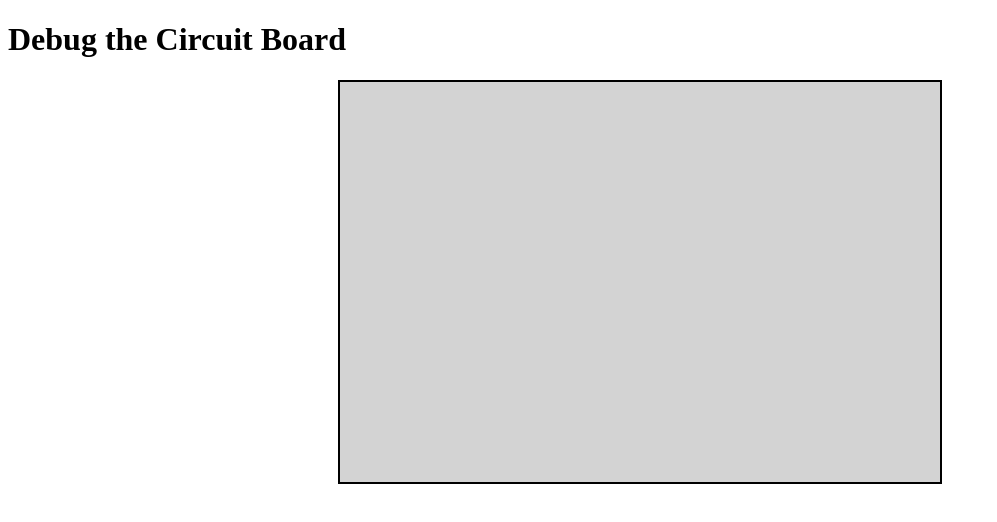
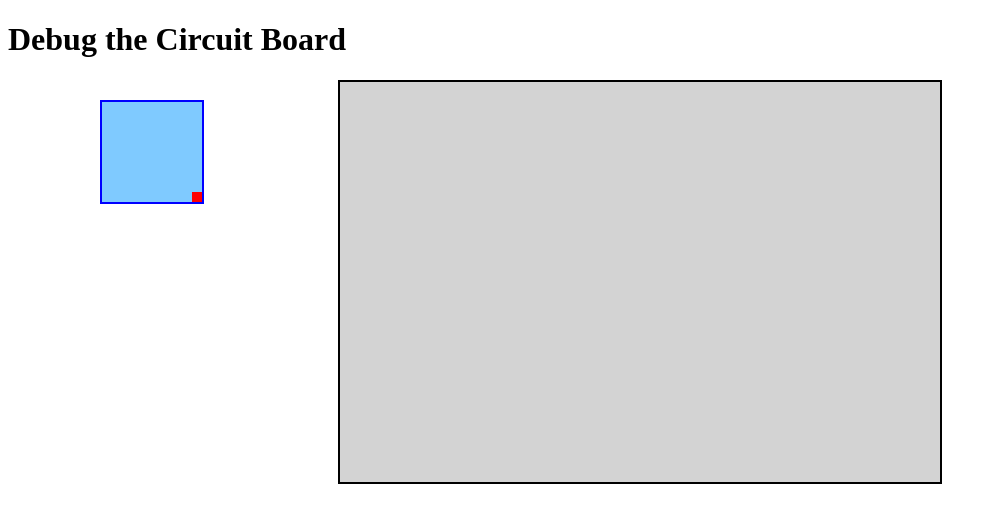
Before and after one commit to NainAbdi/board_simulator, a React (Vite) app: page / in a window 1280 px wide. Shown: the top 522 px of the page, without its empty margins (0-997 px from the left). Built offline with nearby package versions, Linux system fonts and the light colour scheme.

Commit message:
resizable_square
Added component for pads

```diff
--- a/src/App.tsx
+++ b/src/App.tsx
@@ -1,11 +1,13 @@
 import './styles/App.css'
 import CircuitBoard from './components/CircuitBoard';
+import DraggableResizableSquare from './components/DraggableResizableSquare'
 
 export default function App() {
   return (
     <main>
       <h1>Debug the Circuit Board</h1>
       <CircuitBoard />
+      <DraggableResizableSquare />
     </main>
   );
 }
--- /dev/null
+++ b/src/components/DraggableResizableSquare.tsx
@@ -0,0 +1,74 @@
+import React, { useState } from 'react';
+import '../styles/DraggableResizableSquare.css'; // Create a CSS file for styles
+
+const DraggableResizableSquare = () => {
+  const [position, setPosition] = useState({ x: 100, y: 100 });
+  const [size, setSize] = useState({ width: 100, height: 100 });
+  const [isDragging, setIsDragging] = useState(false);
+  const [isResizing, setIsResizing] = useState(false);
+  const [offset, setOffset] = useState({ x: 0, y: 0 });
+
+  const handleMouseDown = (e: React.MouseEvent) => {
+    e.preventDefault();
+    setIsDragging(true);
+    setOffset({ x: e.clientX - position.x, y: e.clientY - position.y });
+  };
+
+  const handleMouseUp = () => {
+    setIsDragging(false);
+    setIsResizing(false);
+  };
+
+  const handleMouseMove = (e: MouseEvent) => {
+    if (isDragging && !isResizing) {
+      setPosition({ x: e.clientX - offset.x, y: e.clientY - offset.y });
+    }
+  };
+
+  const handleResizeMouseDown = (e: React.MouseEvent) => {
+    e.preventDefault();
+    setIsResizing(true);
+  };
+
+  const handleResizeMouseMove = (e: MouseEvent) => {
+    if (isResizing) {
+      setSize({
+        width: Math.max(50, e.clientX - position.x), // Prevent size from becoming too small
+        height: Math.max(50, e.clientY - position.y),
+      });
+    }
+  };
+
+  React.useEffect(() => {
+    document.addEventListener('mouseup', handleMouseUp);
+    document.addEventListener('mousemove', handleMouseMove);
+    document.addEventListener('mousemove', handleResizeMouseMove);
+    return () => {
+      document.removeEventListener('mouseup', handleMouseUp);
+      document.removeEventListener('mousemove', handleMouseMove);
+      document.removeEventListener('mousemove', handleResizeMouseMove);
+    };
+  }, [isDragging, isResizing]);
+
+  return (
+    <div>
+      <div
+        className="draggable-square"
+        style={{
+          left: position.x,
+          top: position.y,
+          width: size.width,
+          height: size.height,
+        }}
+        onMouseDown={handleMouseDown}
+      >
+        <div
+          className="resizer"
+          onMouseDown={handleResizeMouseDown}
+        />
+      </div>
+    </div>
+  );
+};
+
+export default DraggableResizableSquare;
--- /dev/null
+++ b/src/styles/DraggableResizableSquare.css
@@ -0,0 +1,17 @@
+/* DraggableResizableSquare.css */
+.draggable-square {
+  position: absolute;
+  background-color: rgba(0, 150, 255, 0.5);
+  border: 2px solid blue;
+  cursor: move;
+}
+
+.resizer {
+  width: 10px;
+  height: 10px;
+  background-color: red;
+  position: absolute;
+  right: 0;
+  bottom: 0;
+  cursor: nwse-resize;
+}
```
